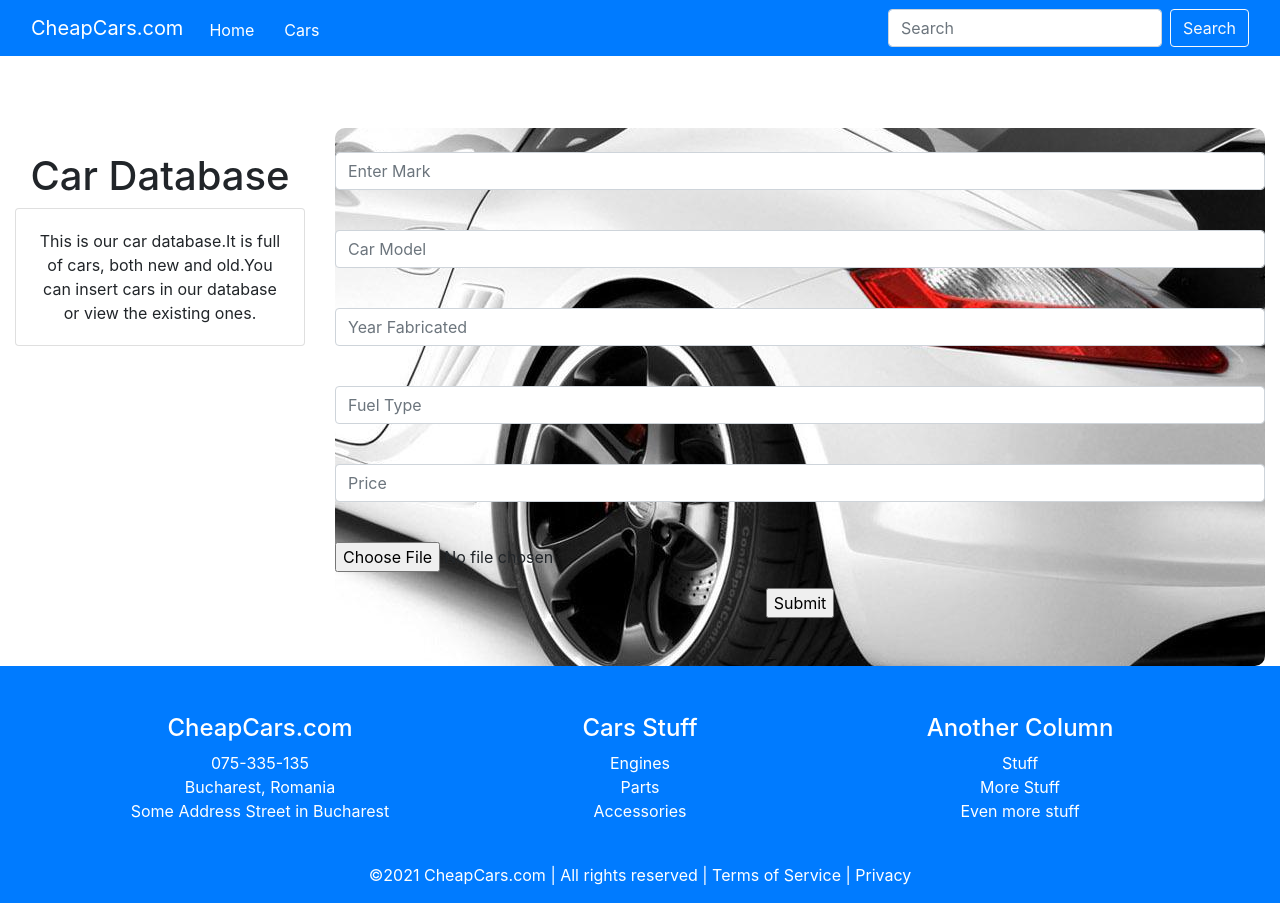
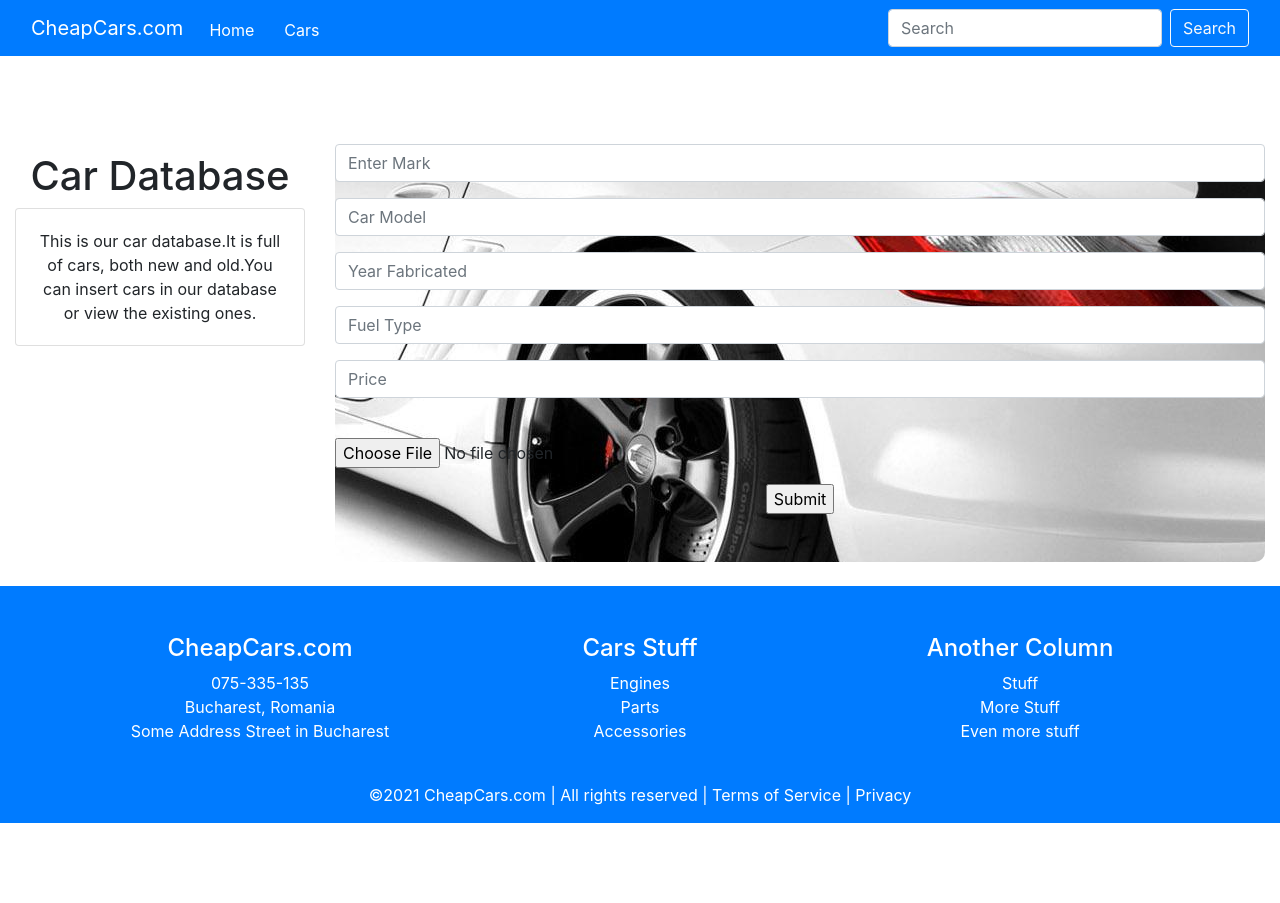
Before and after one commit to callthecops/ReactSpringBootCrudApp, a React (Create React App) app: page /home in a window 1280 px wide. After the commit the page ends 823 px from the top, so only its background shows below. Built offline with nearby package versions, Linux system fonts and the light colour scheme.

Commit message:
message works

```diff
--- a/package.json
+++ b/package.json
@@ -6,6 +6,7 @@
     "@testing-library/jest-dom": "^5.11.8",
     "@testing-library/react": "^11.2.2",
     "@testing-library/user-event": "^12.6.0",
+    "axios": "^0.21.1",
     "react": "^17.0.1",
     "react-dom": "^17.0.1",
     "react-router-dom": "^5.2.0",
--- a/src/App.js
+++ b/src/App.js
@@ -7,12 +7,20 @@ import * as ReactBootstrap from "react-bootstrap";
 import Footer from './components/Footer';
 // import CarImage from './images/whitecar.jpg'
 import FormCss from './components/FormCss.css'
+import NotFoundPage from './components/page404'
 
-
-
+//In order to use Router we have to first install it. Then we add the routes that we need in our app in the App.js file.For a 404 page we have to simply not add the route or exact path, and add directly the component. This in turn will direct any reuqest that is not made on an exact path to that specific component.
+//After we have added the Routes in the App.js, it is time to add inter page links to the other components.like here
+//<Link to="/cars" className="links" id="myCars">Cars</Link> . The link in the components has to be on the same route that The main Route in App.js is.
 function App() {
   return (
-    <Home />
+    <Router>
+      <Switch>
+        <Route exact path="/home" component={Home} />
+        <Route exact path="/cars" component={CarList} />
+        <Route component={NotFoundPage} />
+      </Switch>
+    </Router>
   );
 }
 
--- a/src/components/CarList.js
+++ b/src/components/CarList.js
@@ -4,10 +4,10 @@ class CarList extends Component {
     render() {
         return (
             <div>
-                CarList
+                <h3>CarList</h3>
+                <p>These are the cars we have in stock</p>
             </div>
         )
     }
 }
-
 export default CarList
--- a/src/components/Home.js
+++ b/src/components/Home.js
@@ -5,6 +5,7 @@ import 'bootstrap/dist/css/bootstrap.min.css';
 import * as ReactBootstrap from "react-bootstrap";
 import Footer from './Footer';
 import FormCss from './FormCss.css'
+import axios from 'axios';
 // import CarImage from './images/whitecar.jpg'
 
 //To implement bootstrap in our porject we first have to install it with "npm install react-bootstrap bootstrap" and then we need to import the line import 'bootstrap/dist/css/bootstrap.min.css'; in App.js. We can also add the cdn to index.html.(from here https://react-bootstrap.netlify.app/getting-started/introduction)in order to use Bootstrap components we have to import BootstrapReact as a Component(ReactBootstrap).Then we can add any elements by using it as a component directly in the page.
@@ -13,15 +14,104 @@ import FormCss from './FormCss.css'
 
 
 class Home extends Component {
+
+    constructor(props) {
+        super(props)
+
+        this.state = {
+            mark: '',
+            model: '',
+            year: '',
+            fuel: '',
+            price: '',
+            image: null,
+            message: ""
+        }
+    }
+
+    //e.target.value represents the value of the object that is represented by the inputs.in this case the texts inputed by the user.
+    // let's imagine that the state object looks like this
+    // let state = {
+    //     first_name: 'Lorenzo',
+    //     last_name: 'de Grisogono',
+    //   }
+    //and let's say we have a function that receives e
+    //let e = {
+    //   target: {
+    //     id: 'first_name',
+    //     value: 'First Name Changed'
+    //   }
+    // }
+    //in JS, you can do the following with state object:
+    //console.log(state.first_name); // Lorenzo
+    // console.log(state['first_name']); // Lorenzo
+    //2 different ways of doing the same thing
+    //now, because you can use the 2nd syntax (the state['first_name']), it also means you can access the keys in an easier way
+    //console.log(state[e.target.id]); // Lorenzo => SO ID IS ACTUALLY THE NAME
+
+
+    //when we have a function like this, it means it reads from e the name of the key on the object.if object is this:
+    // let obj = {
+    //     first_name: 'Lorenzo'
+    //   }
+    //  then the key name is first_name and key value is Lorenzo
+    //SO BASICALLY WHAT WE HAVE IS A KEY VALUE PAIR AND THE METHOD IS READING THE LEFT AND RIGHT VALUES VARIABLY FOR EACH INDIVIDUAL INPUT.
+    handleChange = (e) => {
+        this.setState({
+            [e.target.id]: e.target.value
+        })
+    };
+
+    handleImageChange = (e) => {
+        this.setState({
+            image: e.target.files[0]
+        })
+    };
+
+    //It is called upon succesfully submiting the form to the server. It has to receive status code 200, which is automatically sent by the restcontroller to be called.
+    successFunction() {
+        const place = document.getElementById("responseMessage");
+        place.innerHTML = "Car was successfully added to the database";
+    }
+
+    failureFunction() {
+        const place = document.getElementById("responseMessage");
+        place.innerHTML = "Something went wrong, please try again";
+    }
+
+    handleSubmit = (e) => {
+        e.preventDefault();
+        console.log(this.state);
+        let form_data = new FormData();
+        form_data.append('image', this.state.image, this.state.image.name);
+        form_data.append('mark', this.state.mark);
+        form_data.append('model', this.state.model);
+        form_data.append('year', this.state.year);
+        form_data.append('fuel', this.state.fuel);
+        form_data.append('price', this.state.price);
+
+        let url = 'http://localhost:8080/cars/submit';
+        axios.post(url, form_data, {
+            headers: {
+                'content-type': 'multipart/form-data'
+            }
+        })
+            .then(res => {
+                if (res.status === 200) {
+                    this.successFunction();
+                }
+            })
+            .catch(err => {
+                console.log(err);
+                this.failureFunction();
+            })
+    };
+
+
     render() {
         return (
             <div className="page-container">
                 <div className="content-wrap">
-                    <Router>
-                        <Switch>
-                            <Route path="/home" component={this.Home} />
-                            <Route path="/cars" component={CarList} />
-                        </Switch>
                     <ReactBootstrap.Container fluid >
                         {/* ROW 1 */}
                         <ReactBootstrap.Row style={{ backgroundColor: "rgb(0,123,255)" }}>
@@ -32,7 +122,6 @@ class Home extends Component {
                                     <ReactBootstrap.Nav className="mr-auto">
 
                                         <Link to="/home" className="links" id="myHome">Home</Link>
-
 
                                         <Link to="/cars" className="links" id="myCars">Cars</Link>
 
@@ -64,41 +153,42 @@ class Home extends Component {
                             </ReactBootstrap.Col>
                             <ReactBootstrap.Col>
                                 {/* FORM - inline style style={{ background: `url(${CarImage}) no-repeat` }}*/}
-                                    <ReactBootstrap.Form className="myForm">
-
-                                        <ReactBootstrap.Form.Group controlId="formGroupMark">
-                                            <ReactBootstrap.Form.Label></ReactBootstrap.Form.Label>
-                                            <ReactBootstrap.Form.Control type="text" placeholder="Enter Mark" />
+                                <ReactBootstrap.Form className="myForm" onSubmit={this.handleSubmit}>
+                                    <p id="responseMessage" value="" style={{ fontSize: "25px" }}></p>
+                                    <ReactBootstrap.Form.Group controlId="mark">
+                                        {/* <ReactBootstrap.Form.Label></ReactBootstrap.Form.Label> */}
+                                        <ReactBootstrap.Form.Control type="text" placeholder="Enter Mark" value={this.state.mark} onChange={this.handleChange} required />
                                     </ReactBootstrap.Form.Group>
-                                        <ReactBootstrap.Form.Group controlId="formGroupModel">
-                                            <ReactBootstrap.Form.Label></ReactBootstrap.Form.Label>
-                                            <ReactBootstrap.Form.Control type="text" placeholder="Car Model" />
+                                    <ReactBootstrap.Form.Group controlId="model">
+                                        {/* <ReactBootstrap.Form.Label></ReactBootstrap.Form.Label> */}
+                                        <ReactBootstrap.Form.Control type="text" placeholder="Car Model" value={this.state.model} onChange={this.handleChange} required />
                                     </ReactBootstrap.Form.Group>
-                                        <ReactBootstrap.Form.Group controlId="formGroupYear">
-                                            <ReactBootstrap.Form.Label></ReactBootstrap.Form.Label>
-                                            <ReactBootstrap.Form.Control type="text" placeholder="Year Fabricated" />
+                                    <ReactBootstrap.Form.Group controlId="year">
+                                        {/* <ReactBootstrap.Form.Label></ReactBootstrap.Form.Label> */}
+                                        <ReactBootstrap.Form.Control type="text" placeholder="Year Fabricated" value={this.state.year} onChange={this.handleChange} required />
                                     </ReactBootstrap.Form.Group>
-                                        <ReactBootstrap.Form.Group controlId="formGroupFuel">
-                                            <ReactBootstrap.Form.Label></ReactBootstrap.Form.Label>
-                                            <ReactBootstrap.Form.Control type="text" placeholder="Fuel Type" />
+                                    <ReactBootstrap.Form.Group controlId="fuel">
+                                        {/* <ReactBootstrap.Form.Label></ReactBootstrap.Form.Label> */}
+                                        <ReactBootstrap.Form.Control type="text" placeholder="Fuel Type" value={this.state.fuel} onChange={this.handleChange} required />
                                     </ReactBootstrap.Form.Group>
-                                        <ReactBootstrap.Form.Group controlId="formGroupPrice">
-                                            <ReactBootstrap.Form.Label></ReactBootstrap.Form.Label>
-                                            <ReactBootstrap.Form.Control type="text" placeholder="Price" />
+                                    <ReactBootstrap.Form.Group controlId="price">
+                                        {/* <ReactBootstrap.Form.Label></ReactBootstrap.Form.Label> */}
+                                        <ReactBootstrap.Form.Control type="text" placeholder="Price" value={this.state.price} onChange={this.handleChange} required />
                                     </ReactBootstrap.Form.Group>
                                     <ReactBootstrap.Form.Group>
-                                            <ReactBootstrap.Form.File id="exampleFormControlFile1" label="" />
+                                        <ReactBootstrap.Form.File id="image" label="" accept="image/png,image/jpeg" onChange={this.handleImageChange} required />
                                     </ReactBootstrap.Form.Group>
                                     <input type="SUBMIT" value="Submit" />
                                     <br />
                                     <br />
                                     <br />
                                 </ReactBootstrap.Form>
+                                <br />
                             </ReactBootstrap.Col>
                         </ReactBootstrap.Row>
                         {/* ROW 2 END */}
                     </ReactBootstrap.Container>
-                    </Router >
+
                 </div>
                 <Footer />
             </div >
--- /dev/null
+++ b/src/components/page404.js
@@ -0,0 +1,13 @@
+import React, { Component } from 'react'
+
+class page404 extends Component {
+    render() {
+        return (
+            <div>
+                <h2>404 not found</h2>
+            </div>
+        )
+    }
+}
+
+export default page404
```
Also changed, not shown: 2 other files (tests, documents, lock files or other folders). Lines whose indentation alone changed are shown as unchanged.
